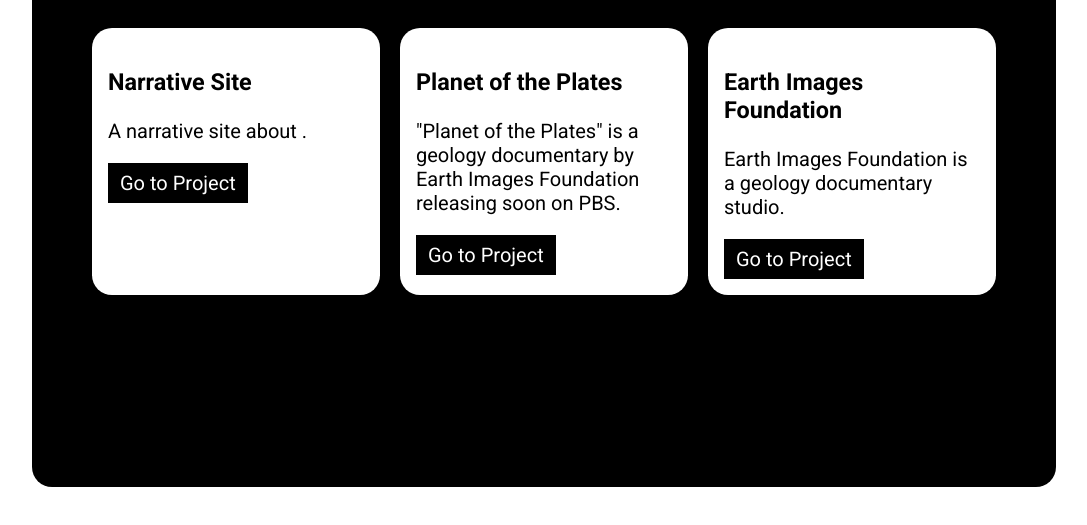
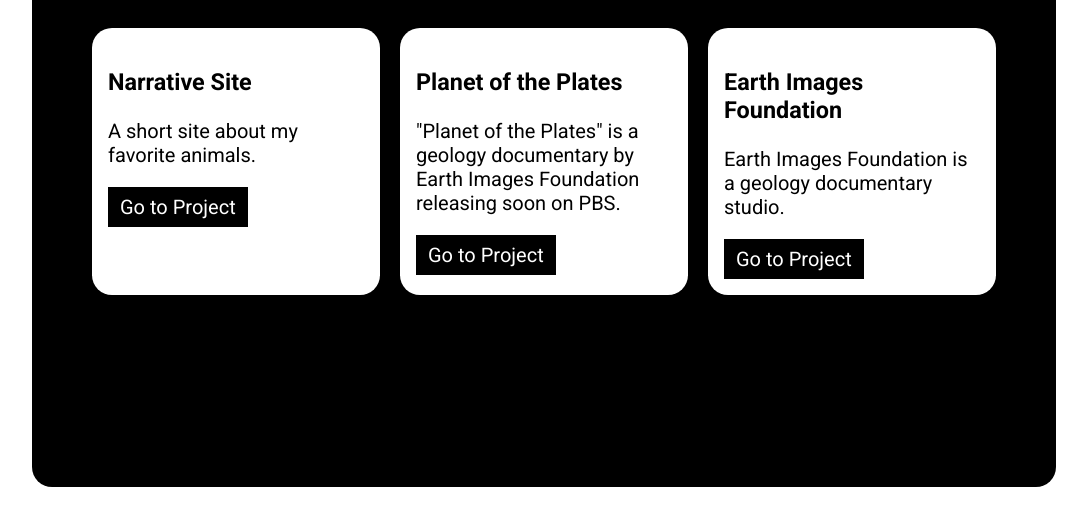
Before and after one commit to mLprose/mLprose.github.io, a plain HTML site: page index.html in a window 1280 px wide. Shown: the part 233-758 px from the top of the page, without its empty margins (96-1183 px from the left). Drawn offline with Linux system fonts and the light colour scheme; a web font is replaced by a local one.

Commit message:
linking narrative site

```diff
--- a/index.html
+++ b/index.html
@@ -37,8 +37,8 @@
     <div class="card">
       <img src="">
       <h3>Narrative Site</h3>
-      <p>A narrative site about .</p>
-      <a class="button" target="_blank" href="">Go to Project</a>
+      <p>A short site about my favorite animals.</p>
+      <a class="button" target="_blank" href="animals.html">Go to Project</a>
     </div>
     <div class="card">
       <img src="">
```
